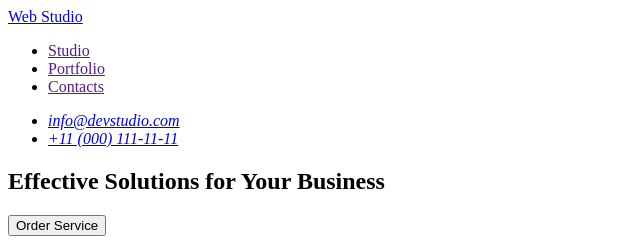
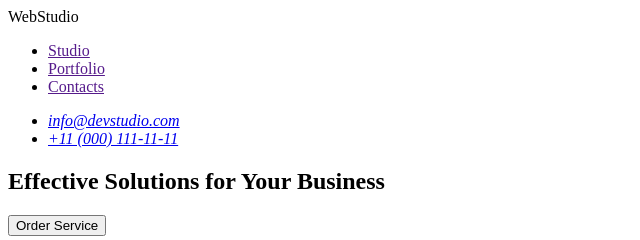
Before and after one commit to slvkzhdn/goit-markup-hw-01, a plain HTML site: page index.html in a window 1280 px wide. Shown: the top 240 px of the page, 0-640 px from the left. Drawn offline with Linux system fonts and the light colour scheme.

Commit message:
Update index.html

```diff
--- a/index.html
+++ b/index.html
@@ -13,7 +13,7 @@
 
 <header>
     <nav>
-        <a href="./index.html">Web Studio</a>
+        <a>WebStudio</a>
         <ul class="header-items">
             <li><a href="">Studio</a></li>
             <li><a href="">Portfolio</a></li>
```
